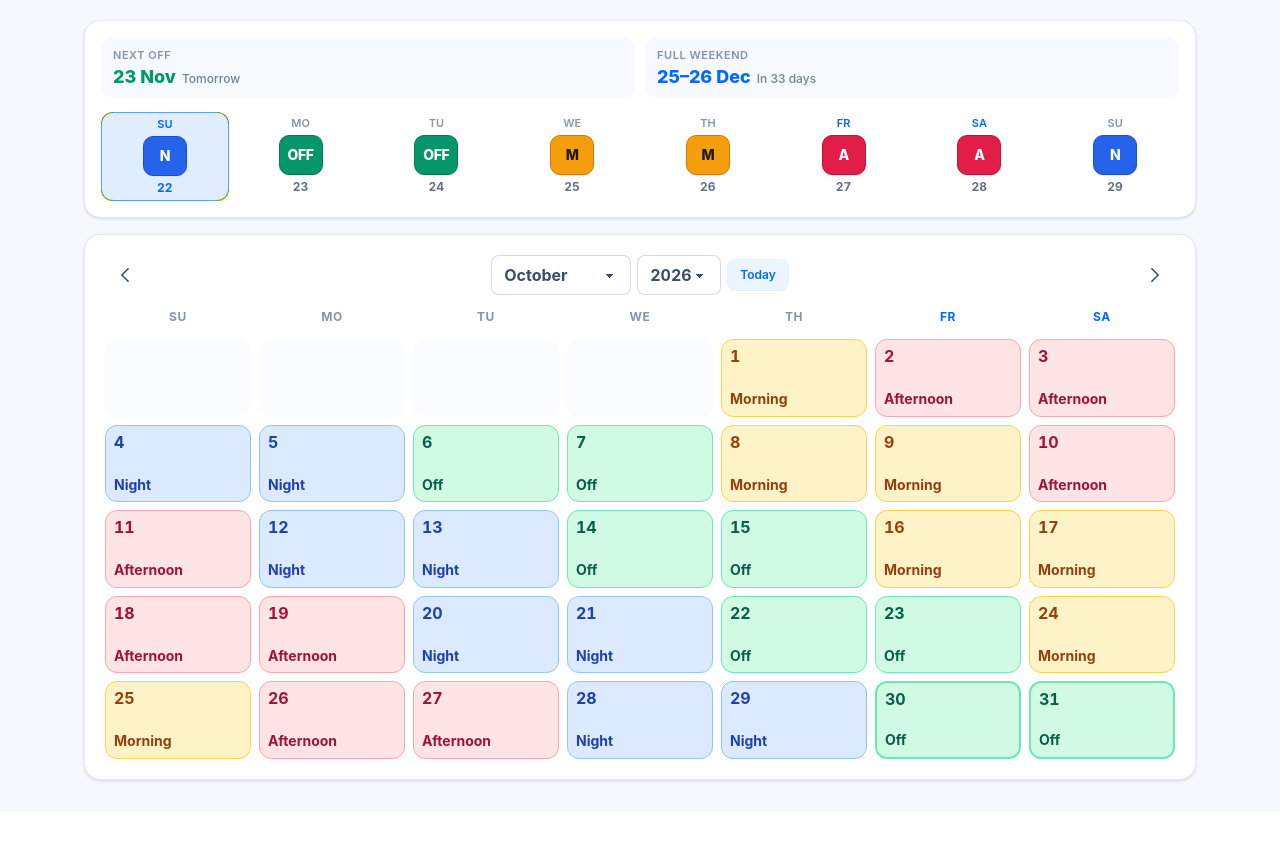
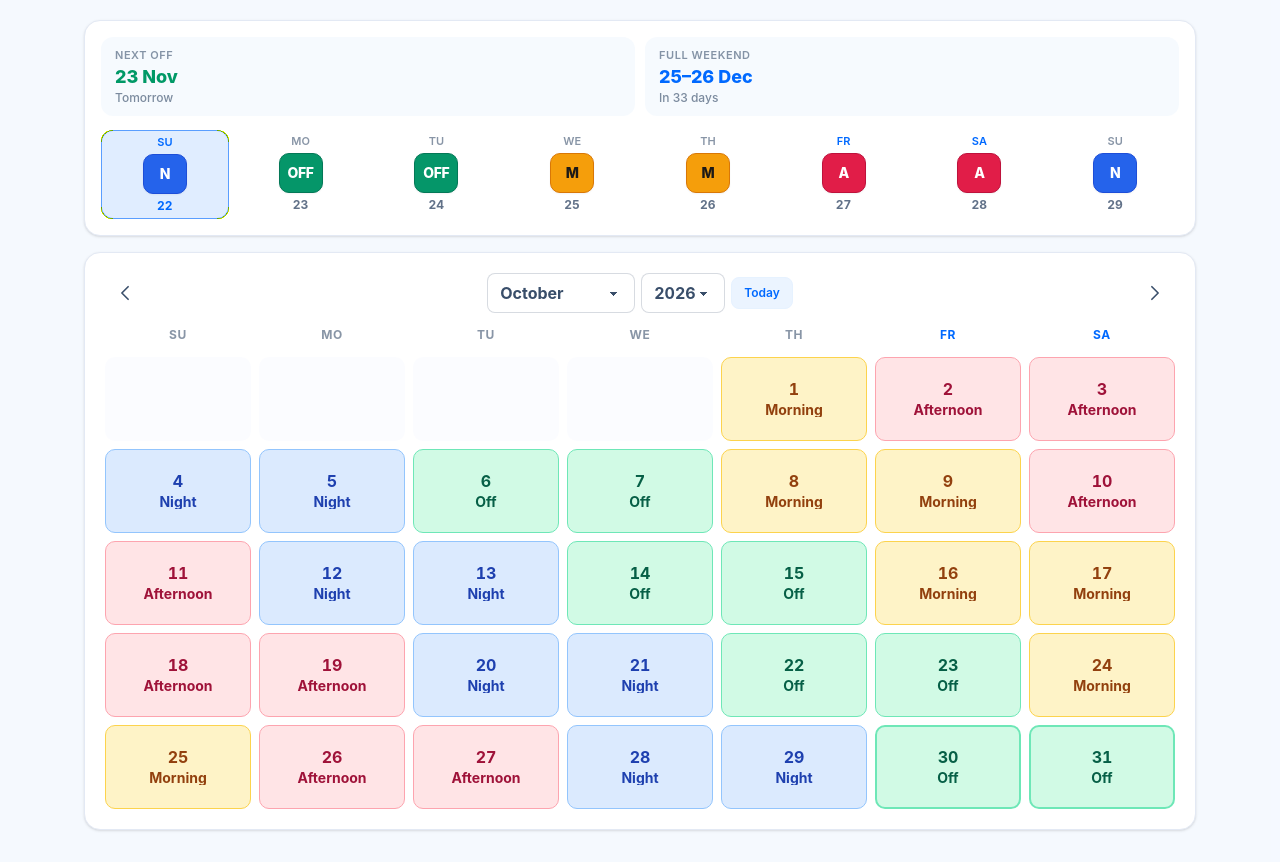
Before and after one commit to Salmanisco/KNPC-Schedule, a FastAPI app: a page that uses templates/base.html in a window 1280 px wide. Shown: the part 57-919 px from the top of the page. Before the commit the page ends 840 px from the top, so only its background shows below. Run offline with FastAPI, Linux system fonts and the light colour scheme.

Commit message:
Add CSS cache-busting, bump SW v3, non-wrapping stat tiles, and spacious day cells

```diff
--- a/main.py
+++ b/main.py
@@ -2,6 +2,7 @@
 
 from __future__ import annotations
 
+import hashlib
 from datetime import date
 from pathlib import Path
 from urllib.parse import urlencode
@@ -34,6 +35,12 @@ from app.schedule import (
 BASE_DIR = Path(__file__).resolve().parent
 STATIC_DIR = BASE_DIR / "public" / "static"
 TEMPLATES_DIR = BASE_DIR / "templates"
+_APP_CSS = STATIC_DIR / "css" / "app.css"
+CSS_VERSION = (
+    hashlib.md5(_APP_CSS.read_bytes(), usedforsecurity=False).hexdigest()[:8]
+    if _APP_CSS.is_file()
+    else "1"
+)
 
 VALID_VIEWS = ("calendar", "weekends", "holidays", "schedule")
 VALID_SHIFT_FILTERS = ("all", "Morning", "Afternoon", "Night", "Off", "holiday")
@@ -52,6 +59,7 @@ templates.env.globals["QUICK_RANGES"] = QUICK_RANGES
 templates.env.globals["WEEKDAY_HEADERS"] = WEEKDAY_HEADERS
 templates.env.globals["MIN_DATE_ISO"] = MIN_DATE.isoformat()
 templates.env.globals["MAX_DATE_ISO"] = MAX_DATE.isoformat()
+templates.env.globals["CSS_VERSION"] = CSS_VERSION
 templates.env.globals["format_countdown"] = format_countdown
 templates.env.globals["MONTH_NAMES"] = (
     (1, "January"),
--- a/public/sw.js
+++ b/public/sw.js
@@ -1,4 +1,4 @@
-const CACHE_NAME = "knpc-schedule-v2";
+const CACHE_NAME = "knpc-schedule-v3";
 const PRECACHE_URLS = [
   "/static/css/app.css",
   "/static/js/htmx.min.js",
--- a/templates/base.html
+++ b/templates/base.html
@@ -26,7 +26,7 @@
       } catch (e) {}
     })();
   </script>
-  <link rel="stylesheet" href="/static/css/app.css">
+  <link rel="stylesheet" href="/static/css/app.css?v={{ CSS_VERSION }}">
   <script src="/static/js/htmx.min.js" defer></script>
 </head>
 <body class="min-h-screen flex flex-col bg-base-200/75 text-base-content antialiased"
--- a/templates/partials/calendar_view.html
+++ b/templates/partials/calendar_view.html
@@ -40,7 +40,7 @@
           <select name="cal_month"
                   aria-label="Select month"
                   onchange="this.form.requestSubmit()"
-                  class="select select-bordered h-10 min-w-[8.75rem] w-auto bg-base-100 font-bold text-sm sm:text-base">
+                  class="select select-bordered h-10 min-w-[9.25rem] w-auto bg-base-100 font-bold text-sm sm:text-base">
             {% for m_num, m_name in MONTH_NAMES %}
               <option value="{{ m_num }}" {{ 'selected' if m_num == cal_month }}>{{ m_name }}</option>
             {% endfor %}
@@ -99,7 +99,7 @@
       {% for week in active_month_grid.weeks %}
         {% for cell in week %}
           {% if cell is none %}
-            <div class="min-h-[3.85rem] sm:min-h-[4.85rem] rounded-xl bg-base-200/35"></div>
+            <div class="min-h-[4.25rem] sm:min-h-[5.25rem] rounded-[10px] bg-base-200/35"></div>
           {% else %}
             {% set e = cell.entry %}
             {% set meta = SHIFT_META[e.shift] %}
@@ -108,24 +108,20 @@
                     hx-target="#day-modal-body"
                     hx-swap="innerHTML"
                     title="{{ e.formatted_date }} · {{ e.shift }}{% if e.holiday %} · {{ e.holiday }}{% endif %}"
-                    class="min-h-[3.85rem] sm:min-h-[4.85rem] rounded-xl border p-1.5 sm:p-2 text-left flex flex-col justify-between transition active:scale-95 sm:hover:brightness-95 focus-visible:outline-2 focus-visible:outline-primary cursor-pointer {{ meta.cell_class }} {{ 'ring-2 ring-primary ring-offset-1 ring-offset-base-100' if e.is_today }} {{ 'border-2 border-emerald-500/80' if e.is_long_weekend and not e.is_today }}">
-              <div class="flex items-start justify-between gap-0.5 w-full">
-                <span class="text-sm sm:text-base font-bold leading-none tabular-nums">{{ cell.day_num }}</span>
+                    class="relative min-h-[4.25rem] sm:min-h-[5.25rem] rounded-[10px] border p-1.5 sm:p-2 flex flex-col items-center justify-center gap-1.5 transition active:scale-95 sm:hover:brightness-95 focus-visible:outline-2 focus-visible:outline-primary cursor-pointer {{ meta.cell_class }} {{ 'ring-2 ring-primary ring-offset-1 ring-offset-base-100' if e.is_today }} {{ 'border-2 border-emerald-500/80' if e.is_long_weekend and not e.is_today }}">
               {% if e.holiday %}
-                  <span class="w-2 h-2 rounded-full bg-amber-400 ring-1 ring-amber-600/50 shrink-0" title="{{ e.holiday }}"></span>
+                <span class="absolute top-1.5 right-1.5 w-2 h-2 rounded-full bg-amber-400 ring-1 ring-amber-600/50" title="{{ e.holiday }}"></span>
               {% endif %}
-              </div>
-              <div class="w-full space-y-0.5">
-                <div class="text-xs sm:text-sm font-bold leading-tight truncate">
+              <span class="text-base font-bold leading-none tabular-nums">{{ cell.day_num }}</span>
+              <span class="text-xs sm:text-sm font-bold leading-none truncate max-w-full">
                 <span class="sm:hidden">{{ e.shift_short }}</span>
                 <span class="hidden sm:inline">{{ e.shift }}</span>
-                </div>
+              </span>
               {% if e.holiday %}
-                  <div class="hidden sm:block text-[10px] leading-tight truncate opacity-85" title="{{ e.holiday }}">
+                <span class="hidden sm:block text-[10px] leading-tight truncate max-w-full opacity-85" title="{{ e.holiday }}">
                   {{ e.holiday }}
-                  </div>
+                </span>
               {% endif %}
-              </div>
             </button>
           {% endif %}
         {% endfor %}
--- a/templates/partials/workspace.html
+++ b/templates/partials/workspace.html
@@ -58,35 +58,31 @@
   <!-- Compact Hero Card: Next Off + Full Weekend + Next 8 Days Strip -->
   <div class="card bg-base-100 border border-base-300 shadow-sm">
     <div class="card-body p-3.5 sm:p-4 gap-3.5">
-      <!-- Top Row: 2-line Stacked Stat Tiles -->
+      <!-- Top Row: Symmetrical 3-line Stacked Stat Tiles -->
       <div class="grid grid-cols-2 gap-2.5">
-        <div class="rounded-xl bg-base-200/65 px-3 py-2.5 flex flex-col gap-0.5 min-w-0">
-          <span class="text-[11px] font-semibold uppercase tracking-wider text-base-content/60">Next Off</span>
+        <div class="rounded-xl bg-base-200/65 px-3.5 py-2.5 flex flex-col gap-0.5 min-w-0">
+          <span class="text-[11px] font-semibold uppercase tracking-wider text-base-content/60 whitespace-nowrap">Next Off</span>
           {% if schedule.next_off_date is not none %}
-            <div class="flex items-baseline gap-1.5 flex-wrap">
-              <span class="text-base sm:text-lg font-extrabold text-emerald-600 dark:text-emerald-400 leading-tight">
+            <span class="text-lg font-extrabold text-emerald-600 dark:text-emerald-400 leading-tight whitespace-nowrap">
               {{ schedule.next_off_date.strftime("%d %b") }}
             </span>
-              <span class="text-xs font-medium text-base-content/70">
+            <span class="text-xs font-medium text-base-content/65 whitespace-nowrap">
               {{ format_countdown(schedule.days_until_off) }}
             </span>
-            </div>
           {% else %}
             <span class="text-sm text-base-content/55">—</span>
           {% endif %}
         </div>
 
-        <div class="rounded-xl bg-base-200/65 px-3 py-2.5 flex flex-col gap-0.5 min-w-0">
-          <span class="text-[11px] font-semibold uppercase tracking-wider text-base-content/60">Full Weekend</span>
+        <div class="rounded-xl bg-base-200/65 px-3.5 py-2.5 flex flex-col gap-0.5 min-w-0">
+          <span class="text-[11px] font-semibold uppercase tracking-wider text-base-content/60 whitespace-nowrap">Full Weekend</span>
           {% if schedule.next_long_weekend %}
-            <div class="flex items-baseline gap-1.5 flex-wrap">
-              <span class="text-base sm:text-lg font-extrabold text-primary leading-tight">
+            <span class="text-lg font-extrabold text-primary leading-tight whitespace-nowrap">
               {{ schedule.next_long_weekend.friday.date.strftime("%d") }}–{{ schedule.next_long_weekend.saturday.date.strftime("%d %b") }}
             </span>
-              <span class="text-xs font-medium text-base-content/70">
+            <span class="text-xs font-medium text-base-content/65 whitespace-nowrap">
               {{ format_countdown(schedule.next_long_weekend.days_away) }}
             </span>
-            </div>
           {% else %}
             <span class="text-sm text-base-content/55">—</span>
           {% endif %}
```
Also changed, not shown: public/static/css/app.css. Lines whose indentation alone changed are shown as unchanged.
